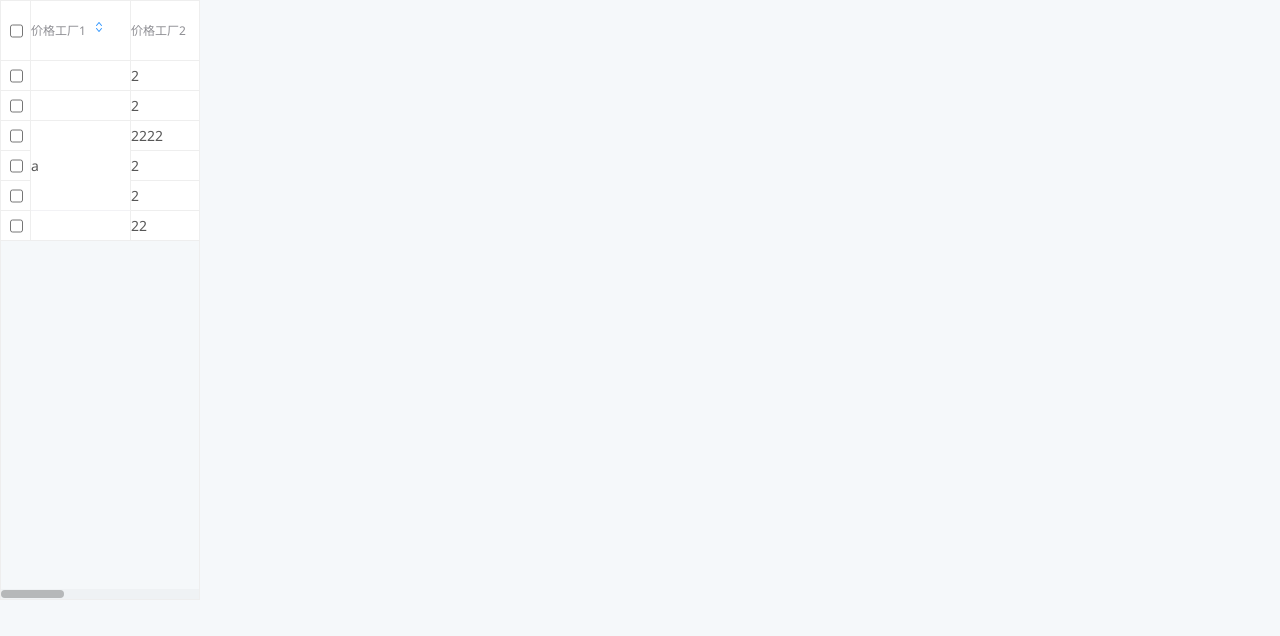
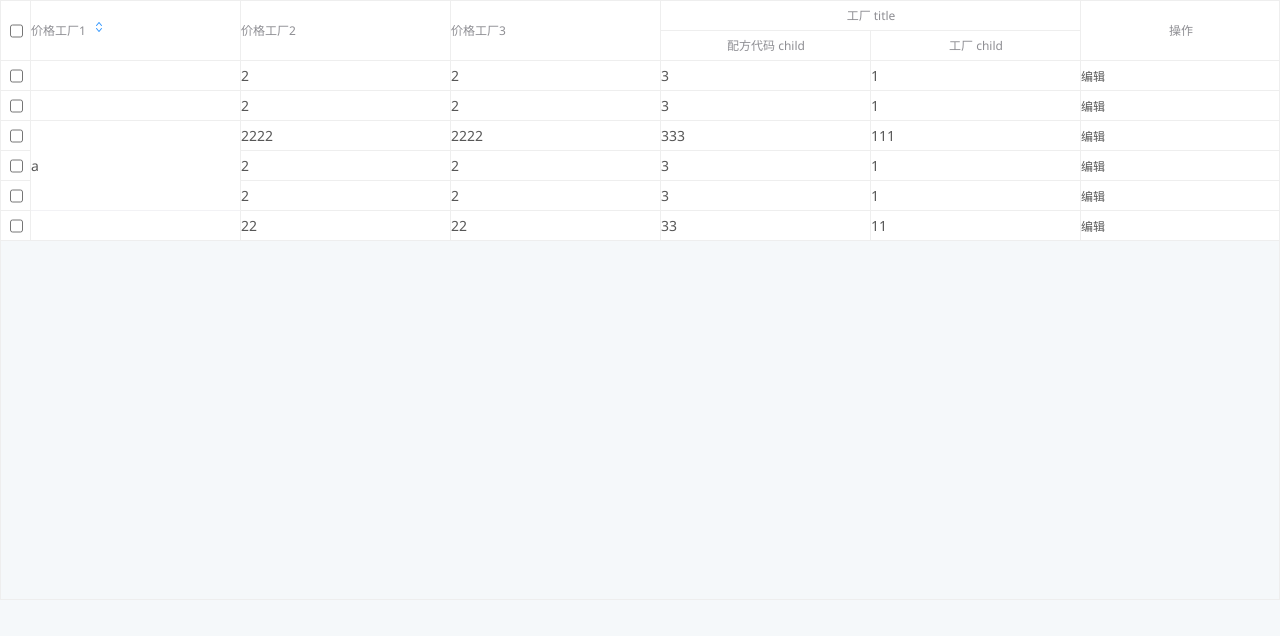
Before and after one commit to lyh0371/vv-react-table, a React (Vite) app in the folder vv-react-table/: page / in a window 1280 px wide. Shown: the top 636 px of the page. Built offline with nearby package versions, Linux system fonts and the light colour scheme.

Commit message:
README:使用文档完善

```diff
--- a/vv-react-table/src/App.tsx
+++ b/vv-react-table/src/App.tsx
@@ -1,20 +1,24 @@
-import React from 'react';
+import React, { useState } from 'react';
 import { SortType } from 'rsuite-table';
 import ReactTable, { TColumn } from './ReactTable';
+
 function App() {
   const [sortColumn, setSortColumn] = React.useState('id');
   const [sortType, setSortType] = React.useState<SortType>('asc');
+  const [editingRow, setEditingRow] = useState(new Map());
   type Item = {
     aaa: string;
     bbb: string;
     ccc: string;
     name: string;
+    id: string;
   };
 
   const columns: TColumn<Item>[] = [
     {
       title: '价格工厂1',
       dataIndex: 'name',
+      contextMenu: true,
       minWidth: 100,
       sortable: true,
       rowSpan: (rowData) => {
@@ -23,13 +27,47 @@ function App() {
     },
     {
       title: '价格工厂2',
+      contextMenu: true,
       dataIndex: 'bbb',
       minWidth: 100,
+      render: (row: Item, index) => {
+        return editingRow.has(row.id) ? (
+          <input
+            type="number"
+            value={row.bbb}
+            onChange={(e) => {
+              const t = [...tableData];
+              t[index!].bbb = Number(e.target.value);
+              setTableData(t);
+            }}
+          />
+        ) : (
+          <span>{row.bbb}</span>
+        );
+      },
     },
     {
       title: '价格工厂3',
       dataIndex: 'bbb',
       minWidth: 100,
+      contextMenu: true,
+      rightClickMenu: {
+        render(row, index) {
+          return (
+            <div
+              onClick={() => {
+                alert(JSON.stringify(row));
+              }}
+              style={{
+                padding: '5px 10px',
+                cursor: 'pointer',
+              }}
+            >
+              <div>我是自定义</div>
+            </div>
+          );
+        },
+      },
     },
     {
       title: '工厂 title',
@@ -40,18 +78,63 @@ function App() {
           title: '配方代码 child',
           dataIndex: 'ccc',
           minWidth: 100,
+          contextMenu: true,
         },
         {
           title: '工厂 child',
           dataIndex: 'aaa',
           minWidth: 100,
+          contextMenu: true,
         },
       ],
     },
     {
-      title: '价格工厂',
-      dataIndex: 'bbb',
-      minWidth: 100,
+      title: '操作',
+      align: 'center',
+
+      width: 200,
+      render: (row: Item, index) => {
+        return editingRow.has(row.id) ? (
+          <div style={{ fontSize: '12px' }}>
+            <span
+              style={{ marginRight: '10px' }}
+              onClick={() => {
+                setEditingRow((map) => {
+                  const newMap = new Map(map);
+                  newMap.delete(row.id);
+                  return newMap;
+                });
+              }}
+            >
+              保存
+            </span>
+            <span
+              onClick={() => {
+                const t = [...tableData];
+                const oldRow = editingRow.get(row.id);
+                t[index!] = oldRow;
+                setTableData(t);
+                setEditingRow((map) => {
+                  const newMap = new Map(map);
+                  newMap.delete(row.id);
+                  return newMap;
+                });
+              }}
+            >
+              取消编辑
+            </span>
+          </div>
+        ) : (
+          <span
+            style={{ fontSize: '12px' }}
+            onClick={() =>
+              setEditingRow((map) => new Map(map.set(row.id, row)))
+            }
+          >
+            编辑
+          </span>
+        );
+      },
     },
   ];
 
@@ -65,8 +148,9 @@ function App() {
   //     })),
   //   [columns],
   // );
+  // setAaa(() => aaa.set(1, 1));
 
-  const tableData = [
+  const [tableData, setTableData] = useState([
     {
       aaa: 1,
       bbb: 2,
@@ -107,10 +191,11 @@ function App() {
       ccc: 33,
       id: '5',
     },
-  ];
+  ]);
 
   return (
-    <div className="App" style={{ width: '200px', height: '400px' }}>
+    <div className="App">
+      {/* <button style={{ marginBottom: '10px',background:'#1677ff',color:'#fff' }} onClick={()=>alert(JSON.stringify())}>保存数据</button> */}
       <ReactTable
         sortType={sortType}
         sortColumn={sortColumn}
@@ -140,6 +225,25 @@ function App() {
         rowHeight={30}
         bordered
         dbClickFull
+        rightClickMenu={{
+          render(row, index) {
+            return (
+              <div
+                onClick={() => {
+                  alert(JSON.stringify(row));
+                }}
+                style={{
+                  padding: '5px 10px',
+                  cursor: 'pointer',
+                }}
+              >
+                <div>第一列</div>
+                <div>第二列</div>
+                <div>第三列</div>
+              </div>
+            );
+          },
+        }}
         columns={columns}
         data={tableData}
       ></ReactTable>
--- a/vv-react-table/src/ReactTable/columns.tsx
+++ b/vv-react-table/src/ReactTable/columns.tsx
@@ -9,8 +9,8 @@ const TableColumns = (columns: columnsType[]) => {
         <HeaderCell> {item.title} </HeaderCell>
         {item.render && typeof item.render === 'function' ? (
           <Cell>
-            {(rowData) => {
-              return item.render!(rowData as columnsType);
+            {(rowData, index) => {
+              return item.render!(rowData as columnsType, index);
             }}
           </Cell>
         ) : (
--- a/vv-react-table/src/ReactTable/index.tsx
+++ b/vv-react-table/src/ReactTable/index.tsx
@@ -5,6 +5,7 @@ import { columnProps, tableProps } from './props';
 import './style/index.scss';
 import { columnsType, ReactTableType } from './types';
 import { fullCore } from './utils/full';
+import onContextMenu from './utils/onContextMenu';
 const ReactTable = (props: ReactTableType) => {
   const {
     columns,
@@ -13,6 +14,7 @@ const ReactTable = (props: ReactTableType) => {
     headerHeight = 40,
     rowHeight,
     dbClickFull,
+    rightClickMenu,
   } = props;
   const vvTable = useRef(null);
   const vvTableWapper = useRef(null);
@@ -39,28 +41,36 @@ const ReactTable = (props: ReactTableType) => {
           {item.title}
         </HeaderCell>
         {/* 对应的数据 */}
-        {item.render && typeof item.render === 'function' ? (
+
         <Cell
+          dataKey={item.dataIndex}
           style={{
-              lineHeight: `${rowHeight}px`,
             display: 'table-cell',
             verticalAlign: 'middle',
           }}
         >
-            {(rowData) => {
-              return item.render!(rowData as columnsType);
+          {(rowData, index) => {
+            const renderItem =
+              item.render && typeof item.render === 'function'
+                ? item.render!(rowData as columnsType, index!)
+                : rowData[item.dataIndex!];
+
+            return (
+              <div
+                style={{
+                  height: `${rowHeight}px`,
+                  lineHeight: `${rowHeight}px`,
+                }}
+                className="vv-row-item"
+                onContextMenu={(e) => {
+                  onContextMenu(e, rowData, index!, item, rightClickMenu);
+                }}
+              >
+                {renderItem}
+              </div>
+            );
           }}
         </Cell>
-        ) : (
-          <Cell
-            style={{
-              lineHeight: `${rowHeight}px`,
-              display: 'table-cell',
-              verticalAlign: 'middle',
-            }}
-            dataKey={item.dataIndex}
-          />
-        )}
       </Column>
     );
   };
--- a/vv-react-table/src/ReactTable/props.ts
+++ b/vv-react-table/src/ReactTable/props.ts
@@ -7,6 +7,9 @@ export const columnProps = (props: columnsType) => {
   const propsItem: itemType = cloneDeep(props);
   delete propsItem.dataIndex;
   delete propsItem.title;
+  delete propsItem.render;
+  delete propsItem.rightClickMenu;
+  delete propsItem.contextMenu;
 
   return propsItem;
 };
@@ -17,5 +20,6 @@ export const tableProps = (props: ReactTableType) => {
   delete propsItem.columns;
   delete propsItem.rowSelection;
   delete propsItem.dbClickFull;
+  delete propsItem.rightClickMenu;
   return propsItem;
 };
--- a/vv-react-table/src/ReactTable/style/index.scss
+++ b/vv-react-table/src/ReactTable/style/index.scss
@@ -9,6 +9,8 @@
   bottom: 0;
   right: 0;
   left: 0;
-  z-index: 9999;
   background-color: #fff;
 }
+.rs-table .vv-bg-active .rs-table-cell {
+  background-color: pink;
+}
--- a/vv-react-table/src/ReactTable/types/index.ts
+++ b/vv-react-table/src/ReactTable/types/index.ts
@@ -1,3 +1,4 @@
+import React from 'react';
 import { ColumnProps, RowDataType, TableProps } from 'rsuite-table';
 
 export type RowSelection = {
@@ -15,15 +16,19 @@ export type RowSelection = {
   fixed?: 'left';
   width?: number;
 };
-//每一行的类型
+//每一列的类型
 export interface columnsType extends ColumnProps {
   /**
-   * 每一行的类型
+   * 每一列的类型
    */
   title: string; // 头部标题
-  dataIndex: string; // 字段
+  dataIndex?: string; // 字段
   hidden?: boolean; // 是否隐藏
-  render?: (row: any) => JSX.Element;
+  contextMenu?: boolean; // 是否开启右键菜单
+  rightClickMenu?: {
+    render: (row: any, index: number) => React.ReactNode;
+  }; // 自定义此列右键菜单
+  render?: (row: any, index?: number) => JSX.Element;
   columnChildren?: columnsType[]; // 合并头部单元格
   groupHeaderHeight?: number;
 }
@@ -38,12 +43,15 @@ export interface ReactTableType
   rowSelection?: RowSelection; // 是否支持选择行
   data: RowDataType[];
   dbClickFull?: boolean;
+  rightClickMenu?: {
+    render: (row: any, index: number) => React.ReactNode;
+  }; // 右键菜单
 }
 
 export interface TColumn<T> extends Omit<columnsType, 'dataIndex'> {
   /**
    * column 类型
    */
-  dataIndex: keyof T;
-  render?: (row: T) => JSX.Element;
+  dataIndex?: keyof T;
+  render?: (row: T, index?: number) => JSX.Element;
 }
--- a/vv-react-table/src/ReactTable/utils/full.ts
+++ b/vv-react-table/src/ReactTable/utils/full.ts
@@ -3,6 +3,7 @@
  * @param target table DOM
  */
 
+let _index = 2000;
 export const fullCore = (target: HTMLDivElement) => {
   const className = 'vv-table-isFull';
   // 判断是不是全屏状态
@@ -10,6 +11,7 @@ export const fullCore = (target: HTMLDivElement) => {
 
   if (!tableStatus) {
     // 放大
+    target.style.zIndex = `${_index + 1}`;
     target.classList.add(className);
   } else {
     target.classList.remove(className);
--- /dev/null
+++ b/vv-react-table/src/ReactTable/utils/onContextMenu.ts
@@ -0,0 +1,56 @@
+import React from 'react';
+import ReactDOM from 'react-dom/client';
+import { RowDataType } from 'rsuite-table';
+import { columnsType } from '../types';
+import { errorLog } from './log';
+
+const onContextMenu = (
+  e: React.MouseEvent<HTMLDivElement, MouseEvent>,
+  rowData: RowDataType,
+  index: number,
+  item: columnsType,
+  rightClickMenu?: {
+    render: (row: any, index: number) => React.ReactNode;
+  },
+) => {
+  if (item.contextMenu) {
+    // 说明开启了右键菜单
+
+    // 先关闭所有的右键菜单
+    const vvMenu = document.querySelector('#vv-menu') as HTMLDivElement;
+    if (vvMenu) {
+      vvMenu.style.display = 'none';
+      document.body.removeChild(vvMenu);
+    }
+    const divWarp = document.createElement('div');
+    divWarp.style.position = 'absolute';
+    divWarp.setAttribute('id', 'vv-menu');
+    divWarp.style.zIndex = '1000';
+    divWarp.style.top = `${e.clientY}px`;
+    divWarp.style.left = `${e.clientX}px`;
+    divWarp.style.background = '#fff';
+    divWarp.style.boxShadow = '1px 1px 10px #ccc';
+    document.body.appendChild(divWarp);
+
+    let renderDome = rightClickMenu?.render(rowData, index);
+    if (item.rightClickMenu) {
+      if (!item.rightClickMenu.render) {
+        errorLog('请提供 render函数');
+        return false;
+      }
+      renderDome = item.rightClickMenu?.render(rowData, index);
+    }
+    ReactDOM.createRoot(divWarp as HTMLElement).render(renderDome);
+    document.body.addEventListener('click', (e) => {
+      const vvMenu = document.querySelector('#vv-menu') as HTMLDivElement;
+      if (vvMenu) {
+        vvMenu.style.display = 'none';
+        document.body.removeChild(vvMenu);
+      }
+    });
+
+    e.preventDefault();
+  }
+};
+
+export default onContextMenu;
```
Also changed, not shown: 1 other file (tests, documents, lock files or other folders). Lines whose indentation alone changed are shown as unchanged.
